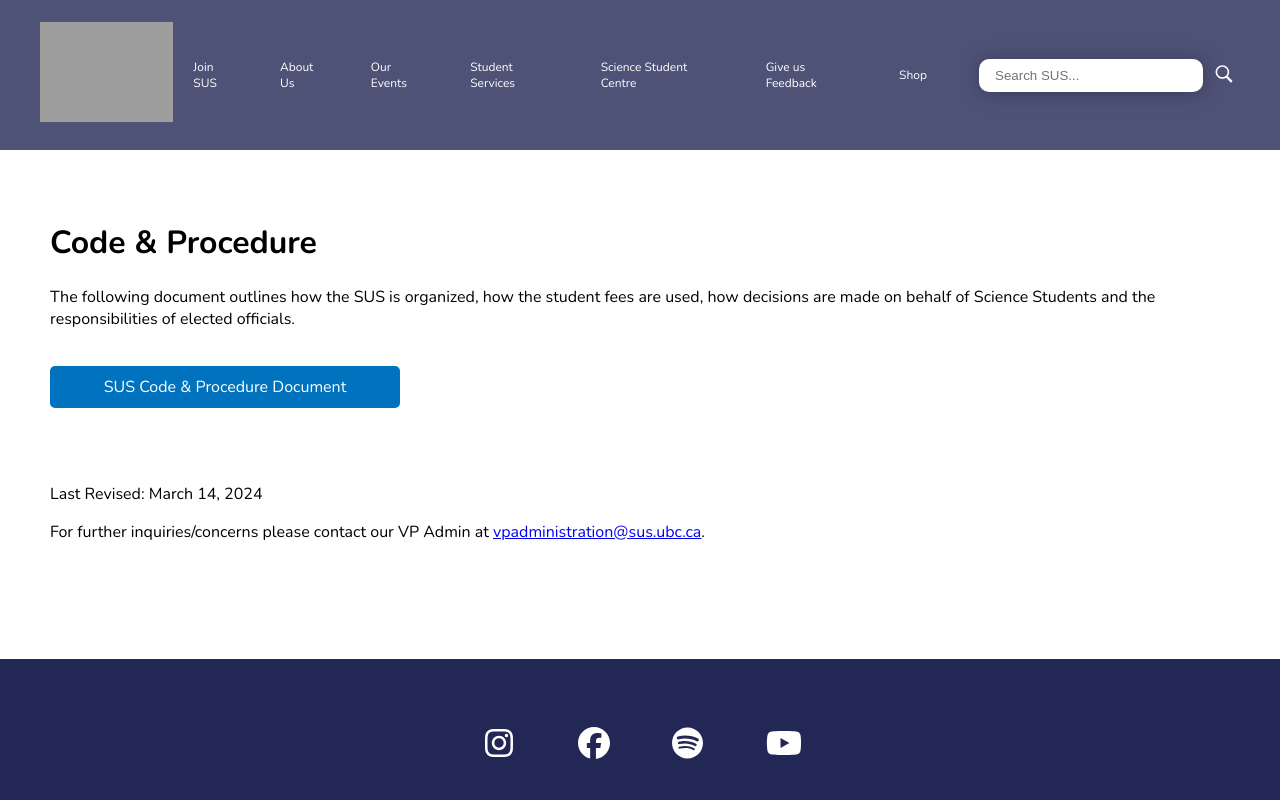
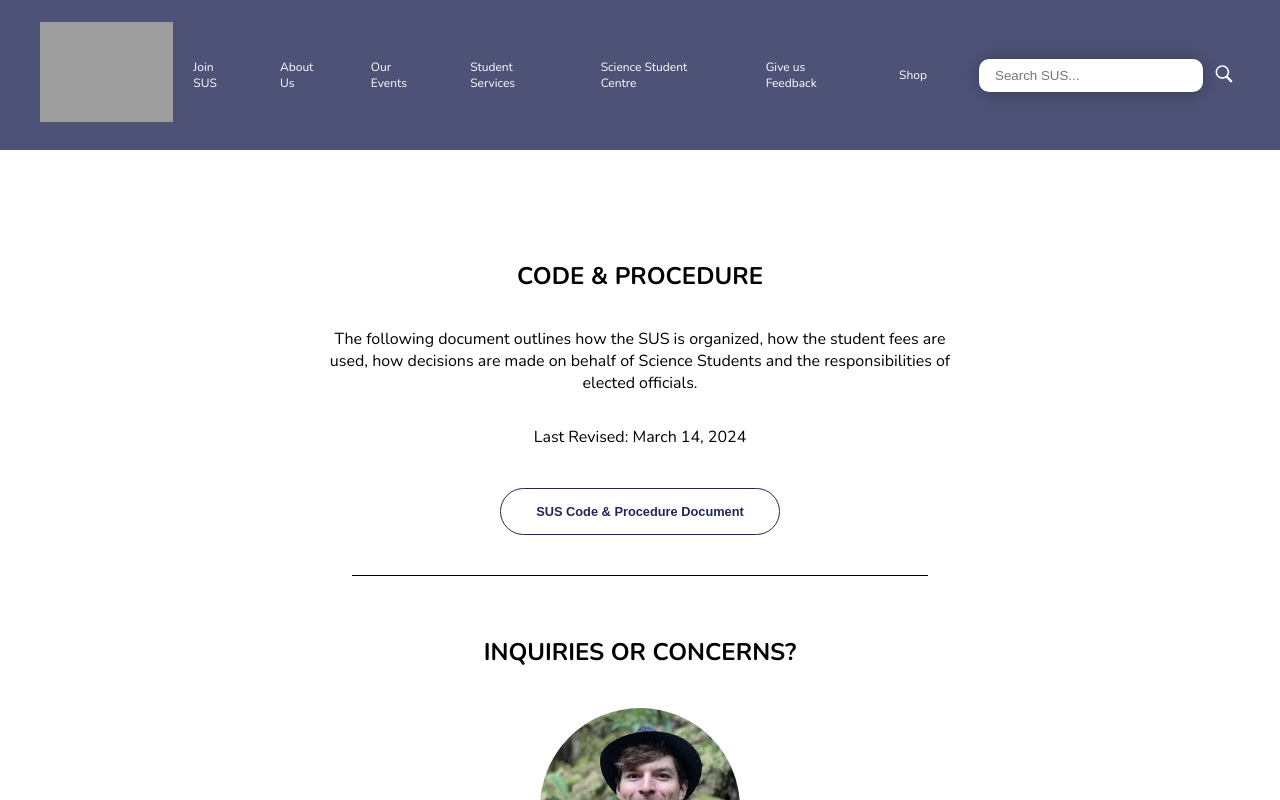
Before and after one commit to Science-Undergraduate-Society/www, a Next.js app: page /aboutUs/codeProcedures in a window 1280 px wide. Shown: the top 800 px of the page. Built offline with nearby package versions, Linux system fonts and the light colour scheme; grey boxes are pictures that could not be loaded; a web font is replaced by a local one.

Commit message:
change code and procedure and minot budget

```diff
--- a/src/pages/aboutUs/codeProcedures.js
+++ b/src/pages/aboutUs/codeProcedures.js
@@ -1,93 +1,117 @@
 import styled from "styled-components";
-import Link from "next/link";
 import Navbar from "@/components/Navbar";
 import Footer from "@/components/Footer";
+export default function Alssc() {
 
-export default function CodeProcedures() {
     return (
         <>
             <Navbar />
-      <Background>
             <Content>
-          <h1>Code & Procedure</h1>
-          <p>
-            The following document outlines how the SUS is organized, how the
-            student fees are used, how decisions are made on behalf of Science
-            Students and the responsibilities of elected officials.
-          </p>
-          <Link
-            href="https://drive.google.com/file/d/1nVFR-Y6f0pY5AbsMVOsDDDdGxrPYMoq9/view"
-            passHref
-          >
-            <StyledButton>SUS Code & Procedure Document</StyledButton>
-          </Link>
+                <Header>
+                <Title>CODE & PROCEDURE</Title>
+                    <HeaderDescription>
+                      The following document outlines how the SUS is organized, how the student fees are used, how decisions are made on behalf of Science Students and the responsibilities of elected officials.
+                    </HeaderDescription>
+                    <HeaderDescription>
+                      Last Revised: March 14, 2024
+                    </HeaderDescription>
+                    <ButtonGroup>
+                        <ButtonHollowBlack>
+                            <Link href="https://docs.google.com/document/d/1Wr52qSNeiVG9HrDvCftOsCW1agMMW6dC1mkieIPdWds/edit?fbclid=IwAR26HOIAjZZcquDRs91xgHSdferauKQJKtzOTJNZc4f76JXmeag5UGVi-Y8">SUS Code & Procedure Document</Link>
+                        </ButtonHollowBlack>
+                    </ButtonGroup>
 
-          <SpacingDiv></SpacingDiv>
+                    <Divider/>
 
-          <p>Last Revised: March 14, 2024</p>
+                    <Title>INQUIRIES OR CONCERNS?</Title>
+                    <ExecutiveImage src="/images/executive-images/Thomas-McIlwraith.webp" />
+                    <HeaderDescription>
+                      Contact our VP Admin <b>Thomas McIlwraith</b>, at <a href="mailto:vpadministration@sus.ubc.ca">vpadministration@sus.ubc.ca</a>.
+                    </HeaderDescription>
+                </Header>
 
-          <p>
-            For further inquiries/concerns please contact our VP Admin at&nbsp;
-            <Link href="mailto:vpadministration@sus.ubc.ca" passHref>
-              vpadministration@sus.ubc.ca
-            </Link>
-            .
-          </p>
+
+                <Footer/>
             </Content>
-        <Footer />
-      </Background>
         </>
-  );
+    )
 }
 
-const Title = styled.div`
-  color: black;
+// =============== GENERAL =============== //
+const ExecutiveImage = styled.img`
+  overflow: hidden;
+  border-radius: 50%;
+  aspect-ratio: 1 / 1;
+  object-fit: cover;
+  width: 200px;
+  height: 200px;
+  margin: 2.5vh;
 `;
 
-const Background = styled.div`
-  height: 100vh;
-  background-size: cover;
+const Content = styled.main`
+    margin-top: 30vh;
+    width: 100%;
+    height: auto;
+    overflow-y: auto;
+    scroll-behavior: smooth;
+    position: relative;
     display: flex;
     flex-direction: column;
     align-items: center;
-  justify-content: flex-start;
-  text-align: center;
+    justify-content: center;
+`
+
+const Divider = styled.div`
+    margin-top: 5vh;
+    margin-bottom: 5vh;
+    width: 90%;
+    border-bottom: 1px solid black;
+`
+
+const ButtonGroup = styled.div`
+    margin-top: 1.5rem;
+    display: flex;
+    gap: 20px;
+    justify-content: left;
 `;
 
-const StyledButton = styled.div`
-  display: inline-block;
-  width: 350px;
-  padding: 10px 20px;
-  background-color: #0173be;
-  color: white;
-  text-align: center;
-  border-radius: 5px;
-  text-decoration: none;
-  margin-top: 20px;
+const ButtonHollowBlack = styled.button`
+    background-color: transparent;
+    color: #222755;
+    padding: 15px 35px;
+    border-radius: 30px;
+    border: 1px solid #222755;
     cursor: pointer;
+    font-size: 0.8rem;
+    font-weight: 600;
+    transition: background-color 0.3s ease, color 0.3s ease, border-color 0.3s ease;
 
     &:hover {
-    background-color: #005bb5;
+        color: #0052FF;
+        border: 1px solid #0052FF;
     }
 `;
+const Link = styled.a`
+    text-decoration: none;
+    color: inherit;
+`
 
-// const Content = styled.div`
-//   position: relative;
-//   z-index: 1;
-//   align-items: flex-start;
-//   justify-content: flex-start;
-//   text-align: left;
-// `;
-const Content = styled.div`
-  flex: 1;
-  align-items: flex-start;
-  justify-content: flex-start;
-  text-align: left;
-  padding: 200px 10px 20px;
-  width: 100%;
-  max-width: 1200px;
-`;
+// =============== HEADER =============== //
 
-const SpacingDiv = styled.div`
-  margin-bottom: 75px;
-`;
+const Header = styled.div`
+    display: flex;
+    flex-direction: column;
+    align-items: center;
+    justify-content: center;
+
+    width: 50%;
+    margin-bottom: 10vh;
+`
+
+const Title = styled.h2`
+    color: black;
+`
+
+const HeaderDescription = styled.p`
+    text-align: center;
+`
```
Also changed, not shown: src/pages/aboutUs/budget.js (+3 -162 lines). Lines whose indentation alone changed are shown as unchanged.
